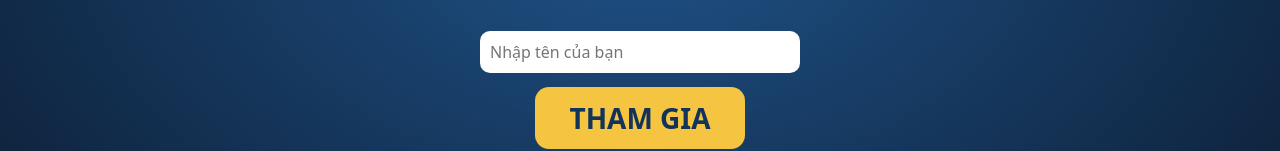
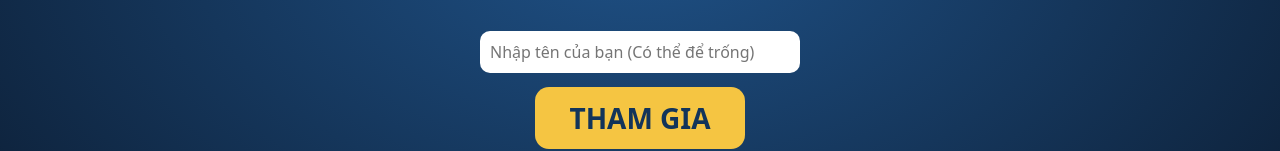
Before and after one commit to kysythacgian/game-daidoanket, a website: page public/solo.html in a window 1280 px wide. Shown: the part 474-625 px from the top of the page. Drawn offline with Linux system fonts and the light colour scheme.

Commit message:
Update solo.html

```diff
--- a/public/solo.html
+++ b/public/solo.html
@@ -87,7 +87,7 @@
   <img class="logo" src="icon.png" alt="Logo" onerror="this.style.display='none'">
   <h1>Game "Đại Đoàn Kết"</h1>
   <p class="slogan">NHIỆT LIỆT CHÀO MỪNG<b>NGÀY HỘI ĐẠI ĐOÀN KẾT TOÀN DÂN TỘC!</b></p>
-  <input id="nm" maxlength="14" placeholder="Nhập tên của bạn">
+  <input id="nm" maxlength="14" placeholder="Nhập tên của bạn (Có thể để trống)">
   <button class="big" id="go">THAM GIA</button>
 </div>
 
```
